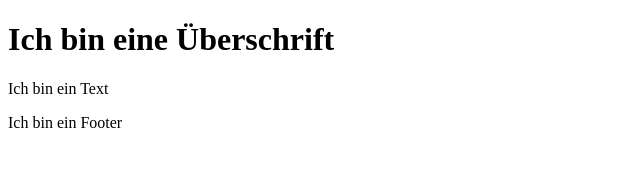
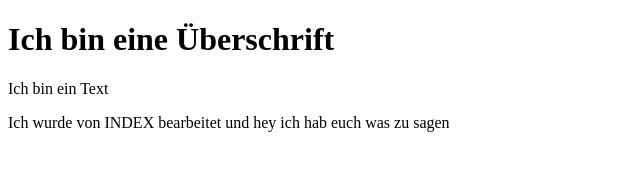
Before and after one commit to paulinahry/branchMe, a plain HTML site: page index.html in a window 1280 px wide. Shown: the whole page, without its empty margins (0-640 px from the left). Drawn offline with Linux system fonts and the light colour scheme.

```diff
--- a/index.html
+++ b/index.html
@@ -12,7 +12,7 @@
    <p>Ich bin ein Text</p>
   </main>
   <footer>
-   <p>Ich bin ein Footer</p>
+   <p>Ich wurde von INDEX bearbeitet und hey ich hab euch was zu sagen</p>
   </footer>
  </body>
 </html>
```
